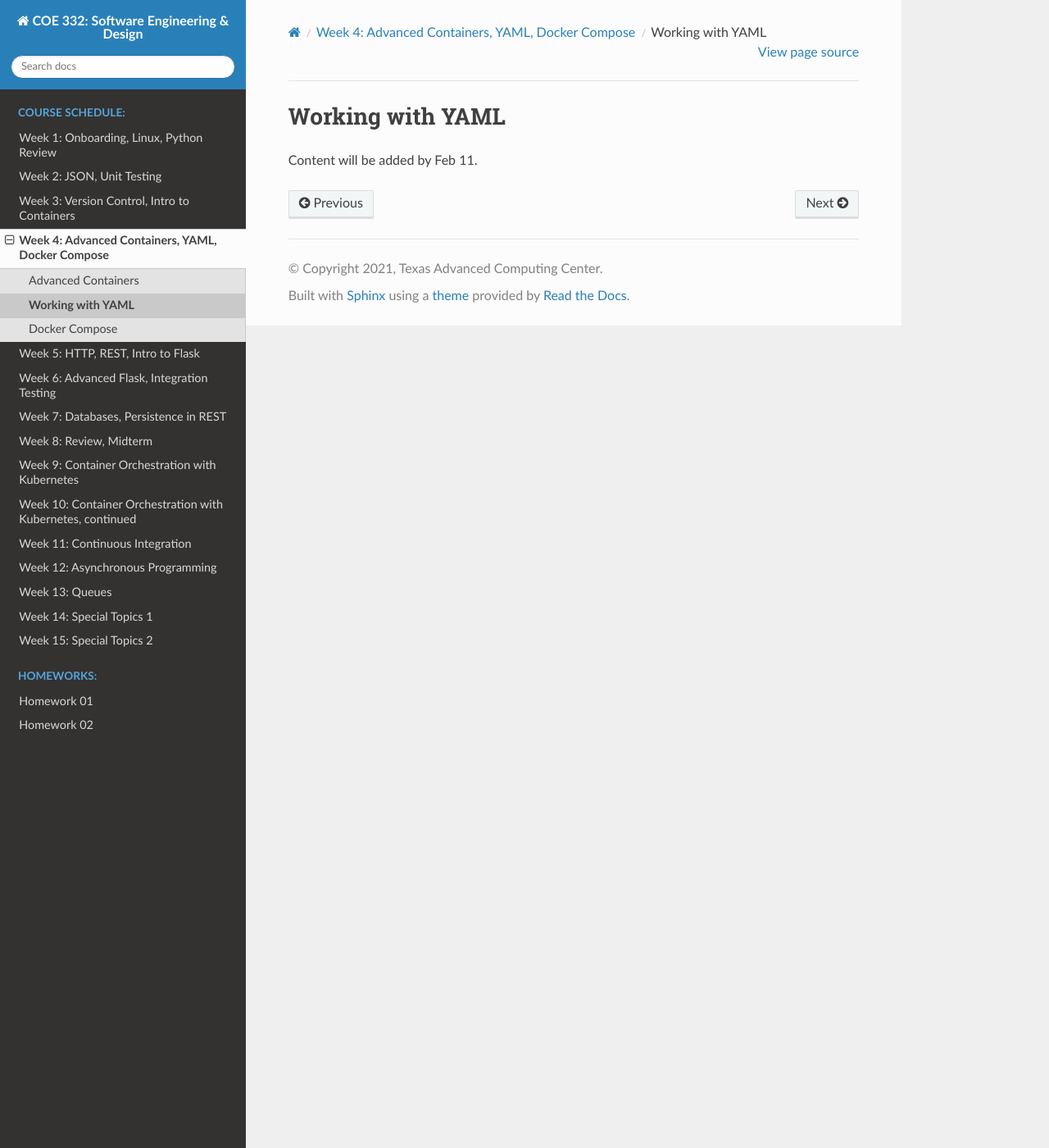
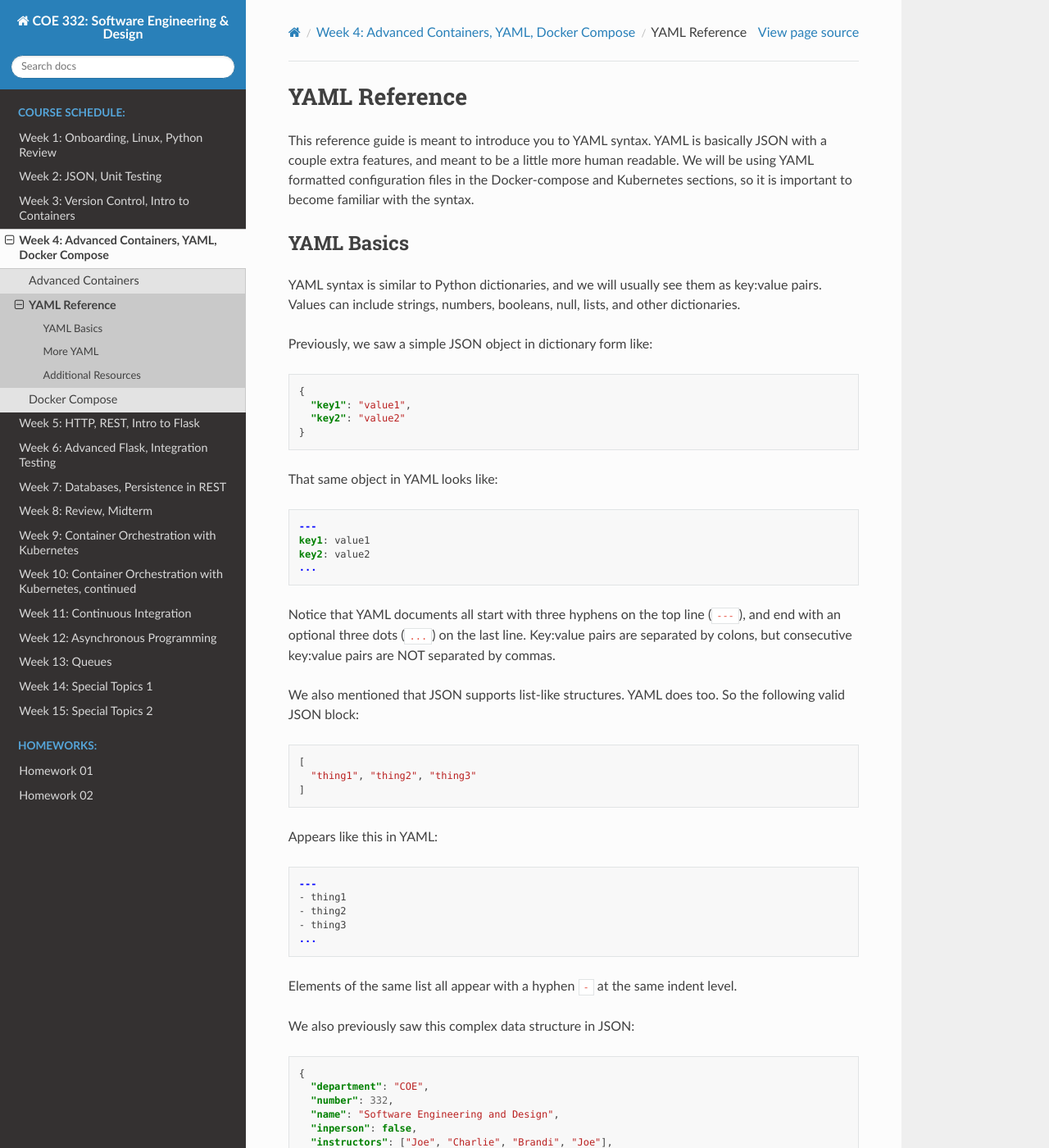
Before and after one commit to TACC/coe-332-sp21, a Sphinx documentation site: the page built from docs/week04/yaml.rst, in a window 1280 px wide and 1400 px high. Shown: the whole window at 82% size. Built offline with Sphinx 7.4.7 and the Read the Docs theme 2.0.0, drawn with Linux system fonts in a browser that asks for light colours; some of the changed text lies outside the part shown.

Commit message:
adding yaml reference

```diff
--- a/docs/week04/yaml.rst
+++ b/docs/week04/yaml.rst
@@ -1,4 +1,135 @@
-Working with YAML
-=================
+YAML Reference
+==============
 
-Content will be added by Feb 11.
+This reference guide is meant to introduce you to YAML syntax. YAML is basically
+JSON with a couple extra features, and meant to be a little more human readable.
+We will be using YAML formatted configuration files in the Docker-compose and
+Kubernetes sections, so it is important to become familiar with the syntax.
+
+
+YAML Basics
+-----------
+
+YAML syntax is similar to Python dictionaries, and we will usually see them as
+key:value pairs. Values can include strings, numbers, booleans, null, lists,
+and other dictionaries.
+
+Previously, we saw a simple JSON object in dictionary form like:
+
+.. code-block:: json
+
+   {
+     "key1": "value1",
+     "key2": "value2"
+   }
+
+That same object in YAML looks like:
+
+.. code-block:: yaml
+
+   ---
+   key1: value1
+   key2: value2
+   ...
+
+Notice that YAML documents all start with three hyphens on the top line (``---``),
+and end with an optional three dots (``...``) on the last line. Key:value pairs
+are separated by colons, but consecutive key:value pairs are NOT separated by
+commas.
+
+We also mentioned that JSON supports list-like structures. YAML does too. So the
+following valid JSON block:
+
+.. code-block:: json
+
+   [
+     "thing1", "thing2", "thing3"
+   ]
+
+Appears like this in YAML:
+
+.. code-block:: yaml
+
+   ---
+   - thing1
+   - thing2
+   - thing3
+   ...
+
+Elements of the same list all appear with a hyphen ``-`` at the same indent
+level.
+
+We also previously saw this complex data structure in JSON:
+
+.. code-block:: json
+
+   {
+     "department": "COE",
+     "number": 332,
+     "name": "Software Engineering and Design",
+     "inperson": false,
+     "instructors": ["Joe", "Charlie", "Brandi", "Joe"],
+     "prerequisites": [
+       {"course": "COE 322", "instructor": "Victor"},
+       {"course": "SDS 322", "instructor": "Victor"}
+     ]
+   }
+
+The same structure in YAML is:
+
+.. code-block:: yaml
+
+   ---
+   department: COE
+   number: 332
+   name: Software Engineering and Design
+   inperson: false
+   instructors:
+     - Joe
+     - Charlie
+     - Brandi
+     - Joe
+   prerequisites:
+     - course: COE 322
+       instructor: Victor
+     - course: SDS 322
+       instructor: Victor
+   ...
+
+The whole thing can be considered a dictionary. The key ``instructors`` contains
+a value that is a list of names, and the key ``prerequisites`` contains a value
+that is a list of two dictionaries. Booleans appear as ``false`` and ``true``
+(lowercase only). A null / empty value would appear as ``null``.
+
+Also, check out the list of states we worked with in the JSON section, but now
+in YAML
+`here <https://raw.githubusercontent.com/tacc/coe-332-sp21/main/docs/week04/scripts/states.yaml>`_.
+
+More YAML
+---------
+
+There is a lot more to YAML, most of which we will not use in this course. Just
+know that YAML files can contain:
+
+* Comments
+* Multi-line strings / text blocks
+* Multi-word keys
+* Complex objects
+* Special characters
+* Explicitly declared types
+* A mechanism to duplicate / inherit values across a document ("anchors")
+
+
+
+If we encounter a need for any of these, we can refer to the
+`official YAML syntax <https://yaml.org/spec/1.2/spec.html>`_
+
+
+
+
+Additional Resources
+--------------------
+
+* `YAML Spec <https://yaml.org/spec/1.2/spec.html>`_
+* `YAML Validator <http://www.yamllint.com/>`_
+* `JSON / YAML Converter <https://www.json2yaml.com/>`_
```
Also changed, not shown: docs/week04/scripts/states.yaml (added, +103 -0 lines).
